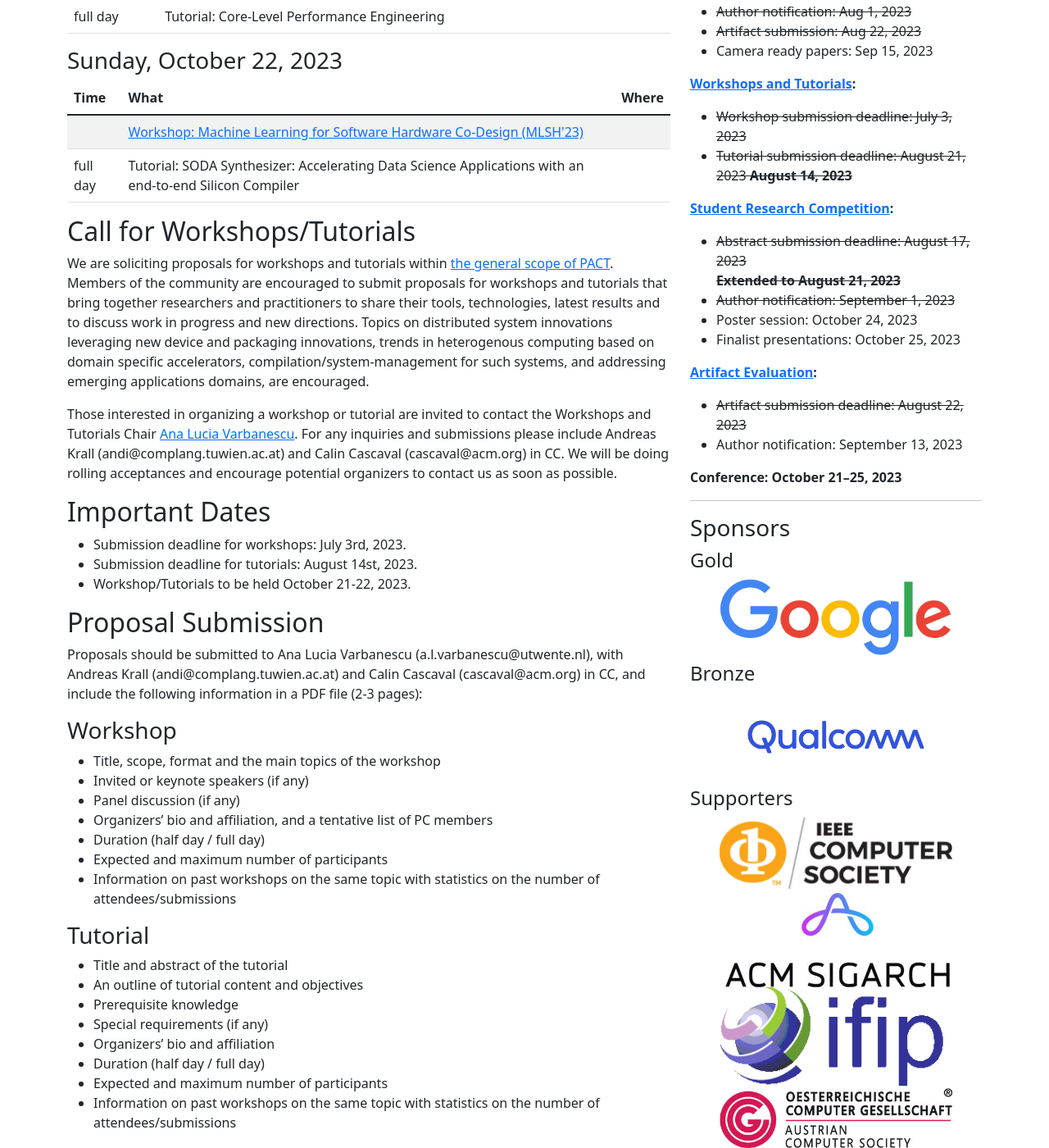
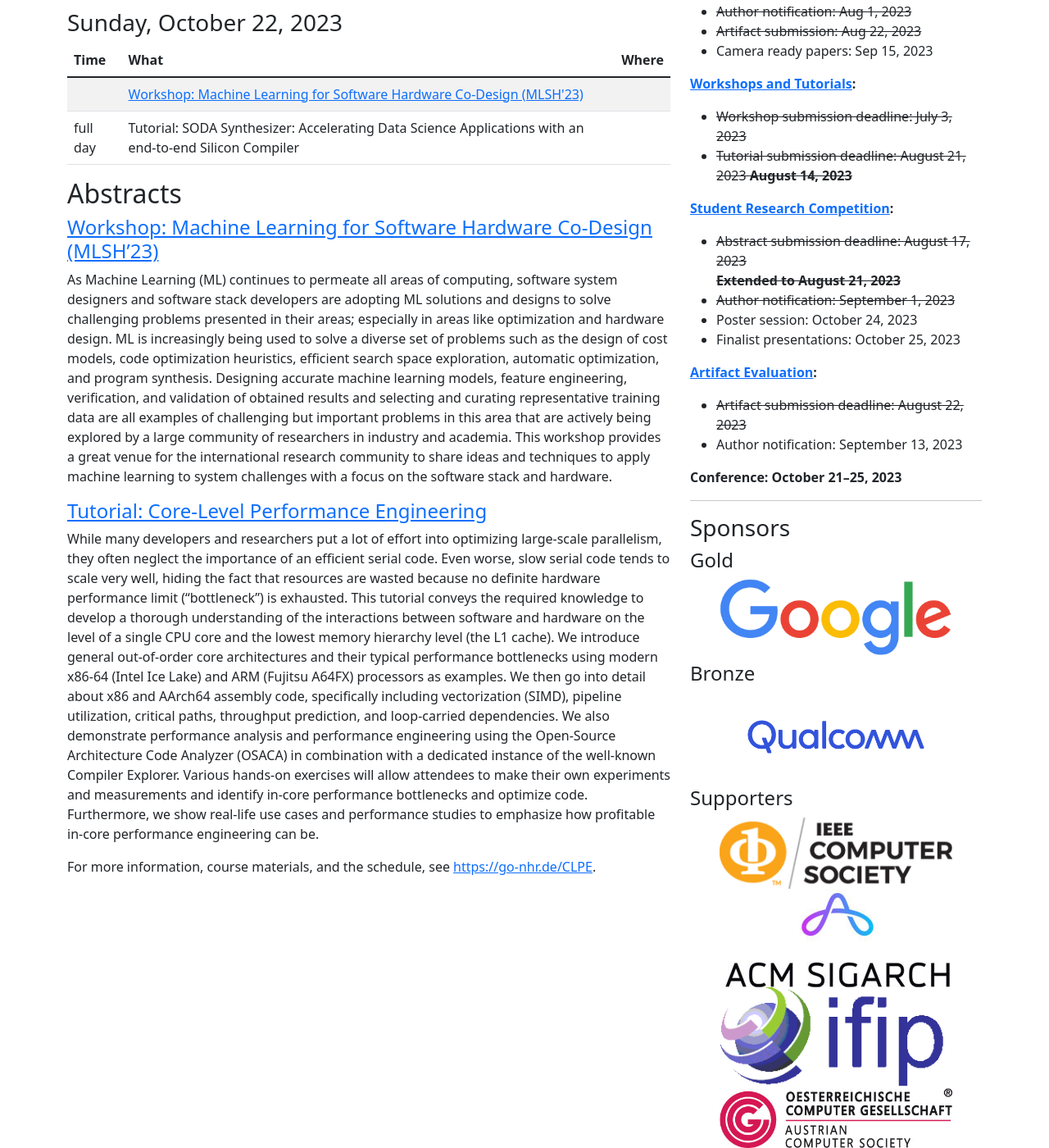
Before and after one commit to pact2023/pact2023.github.io, a Jekyll site: the page built from workshops/index.md, in a window 1280 px wide and 1400 px high, scrolled down 470 px. Shown: the whole window at 82% size. Built offline with Jekyll 4.4.1, drawn with Linux system fonts in a browser that asks for light colours; some of the changed text lies outside the part shown.

Commit message:
workshops: Removed call for workshops/tutorials and added abstracts.

```diff
--- a/workshops/index.md
+++ b/workshops/index.md
@@ -8,9 +8,8 @@
 
 # Tutorials/Workshops Program
 
-## Workshops
-
-* [The 3rd International Workshop on Machine Learning for Software Hardware Co-Design (MLSH'23)](https://groups.csail.mit.edu/commit/mlsh/) (Sunday October 22)
+* [Program](#program)
+* [Abstracts](#abstracts)
 
 ## Program
 
@@ -43,7 +42,9 @@
 			full day
 		</td>
 		<td>
-			Tutorial: Core-Level Performance Engineering
+			<a href="https://go-nhr.de/CLPE">
+				Tutorial: Core-Level Performance Engineering
+			</a>
 		</td>
 		<td>
 		</td>
@@ -87,45 +88,15 @@
 	</tr>
 </table>
 
-## Call for Workshops/Tutorials
+## Abstracts
 
-We are soliciting proposals for workshops and tutorials within [the general scope of PACT](../submit). Members of the community are encouraged to submit proposals for workshops and tutorials that bring together researchers and practitioners to share their tools, technologies, latest results and to discuss work in progress and new directions.
-Topics on distributed system innovations leveraging new device and packaging innovations, trends in heterogenous computing based on domain specific accelerators, compilation/system-management for such systems, and addressing emerging applications domains, are encouraged.
+#### [Workshop: Machine Learning for Software Hardware Co-Design (MLSH'23)](https://groups.csail.mit.edu/commit/mlsh)
 
-Those interested in organizing a workshop or tutorial are invited to contact the Workshops and Tutorials Chair [Ana Lucia Varbanescu](
-mailto:a.l.varbanescu@utwente.nl?cc=andi@complang.tuwien.ac.at;cascaval@acm.org).
-For any inquiries and submissions please include Andreas Krall (andi@complang.tuwien.ac.at) and Calin Cascaval (cascaval@acm.org) in CC.
-We will be doing rolling acceptances and encourage potential organizers to contact us as soon as possible.
+As Machine Learning (ML) continues to permeate all areas of computing, software system designers and software stack developers are adopting ML solutions and designs to solve challenging problems presented in their areas; especially in areas like optimization and hardware design. ML is increasingly being used to solve a diverse set of problems such as the design of cost models, code optimization heuristics, efficient search space exploration, automatic optimization, and program synthesis. Designing accurate machine learning models, feature engineering, verification, and validation of obtained results and selecting and curating representative training data are all examples of challenging but important problems in this area that are actively being explored by a large community of researchers in industry and academia. This workshop provides a great venue for the international research community to share ideas and techniques to apply machine learning to system challenges with a focus on the software stack and hardware.
 
-## Important Dates
 
-* Submission deadline for workshops: July 3rd, 2023.
-* Submission deadline for tutorials: August 14st, 2023.
-* Workshop/Tutorials to be held October 21-22, 2023.
+#### [Tutorial: Core-Level Performance Engineering](https://go-nhr.de/CLPE)
 
-## Proposal Submission
+While many developers and researchers put a lot of effort into optimizing large-scale parallelism, they often neglect the importance of an efficient serial code. Even worse, slow serial code tends to scale very well, hiding the fact that resources are wasted because no definite hardware performance limit (“bottleneck”) is exhausted. This tutorial conveys the required knowledge to develop a thorough understanding of the interactions between software and hardware on the level of a single CPU core and the lowest memory hierarchy level (the L1 cache). We introduce general out-of-order core architectures and their typical performance bottlenecks using modern x86-64 (Intel Ice Lake) and ARM (Fujitsu A64FX) processors as examples. We then go into detail about x86 and AArch64 assembly code, specifically including vectorization (SIMD), pipeline utilization, critical paths, throughput prediction, and loop-carried dependencies. We also demonstrate performance analysis and performance engineering using the Open-Source Architecture Code Analyzer (OSACA) in combination with a dedicated instance of the well-known Compiler Explorer. Various hands-on exercises will allow attendees to make their own experiments and measurements and identify in-core performance bottlenecks and optimize code. Furthermore, we show real-life use cases and performance studies to emphasize how profitable in-core performance engineering can be.
 
-Proposals should be submitted to Ana Lucia Varbanescu (a.l.varbanescu@utwente.nl),
-with Andreas Krall (andi@complang.tuwien.ac.at) and Calin Cascaval (cascaval@acm.org) in CC,
-and include the following information in a PDF file (2-3 pages):
-
-### Workshop
-
-* Title, scope, format and the main topics of the workshop
-* Invited or keynote speakers (if any)
-* Panel discussion (if any)
-* Organizers' bio and affiliation, and a tentative list of PC members
-* Duration (half day / full day)
-* Expected and maximum number of participants
-* Information on past workshops on the same topic with statistics on the number of attendees/submissions
-
-### Tutorial
-
-* Title and abstract of the tutorial
-* An outline of tutorial content and objectives
-* Prerequisite knowledge
-* Special requirements (if any)
-* Organizers' bio and affiliation
-* Duration (half day / full day)
-* Expected and maximum number of participants
-* Information on past workshops on the same topic with statistics on the number of attendees/submissions
+For more information, course materials, and the schedule, see [https://go-nhr.de/CLPE]().
```
